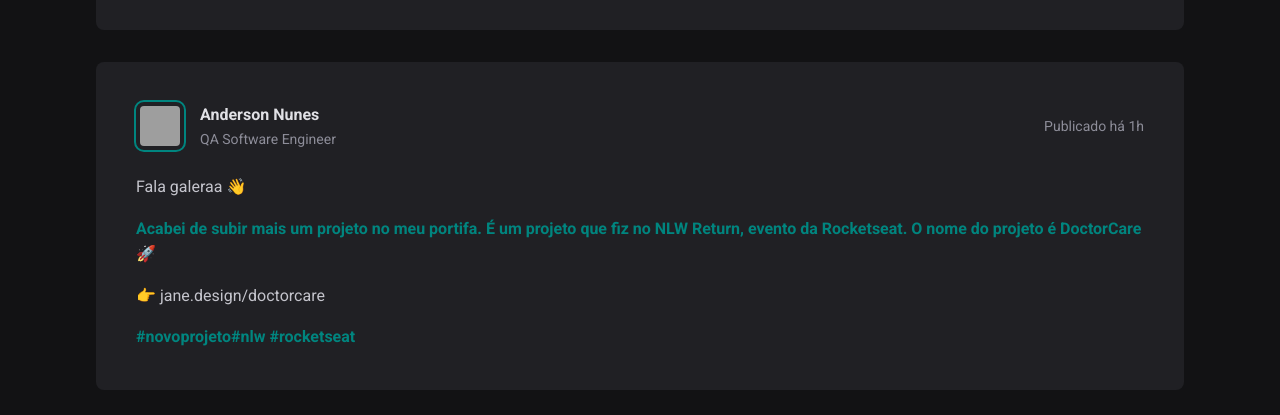
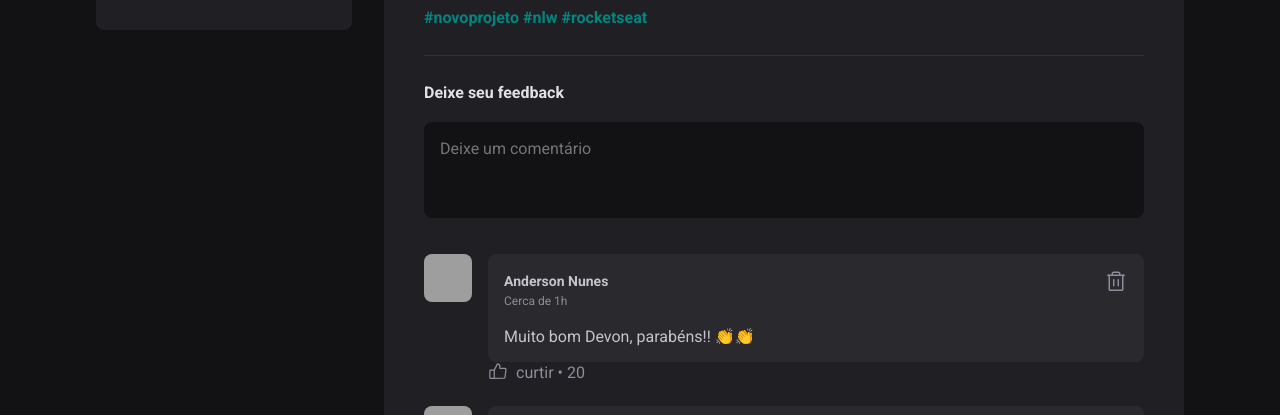
Before and after one commit to andersonanunes/rocketseat, a React (Vite) app in the folder ignite/01-fundamentos-react-js/: page / in a window 1280 px wide. Shown: the part 390-805 px from the top of the page. Built offline with nearby package versions, Linux system fonts and the light colour scheme; grey boxes are pictures that could not be loaded.

Commit message:
feat: add form de posts e lista de comentarios

```diff
--- a/ignite/01-fundamentos-react-js/src/App.jsx
+++ b/ignite/01-fundamentos-react-js/src/App.jsx
@@ -1,8 +1,8 @@
 import styles from './App.module.css';
 import './global.css';
 
+import { Header } from "./components/Header";
 import { Sidebar } from "./components/Sidebar";
-import { Header } from "./components/header";
 import { Post } from "./components/Post"
 
 export function App() {
@@ -12,11 +12,9 @@ export function App() {
       <Header />
       <div className={ styles.wrapper }>
         <Sidebar />
-        <Post />
         <main>
-          <Post
-            author="Anderson Nunes"
-            content="Lorem ipsum dolor, sit amet consectetur adipisicing elit. Quidem expedita a reiciendis sed culpa perspiciatis, optio omnis dolor quia eos neque, recusandae cum, qui praesentium assumenda atque quas dolorem pariatur? " />
+          <Post />
+          <Post />
         </main>
       </div>
     </div>
--- a/ignite/01-fundamentos-react-js/src/App.module.css
+++ b/ignite/01-fundamentos-react-js/src/App.module.css
@@ -4,7 +4,7 @@
     padding: 0 1rem;
 
     display: grid;
-    grid-content-columns: 256px 1fr;
+    grid-template-columns: 256px 1fr;
     gap: 2rem;
     align-items: flex-start;
 }
--- /dev/null
+++ b/ignite/01-fundamentos-react-js/src/components/Comment.jsx
@@ -0,0 +1,31 @@
+import styles from './Comment.module.css';
+import { ThumbsUp, Trash } from 'phosphor-react';
+
+export function Comment() {
+    return(
+        <div className={ styles.comment }>
+            <img className={ styles.avatar } src='https://github.com/andersonanunes.png' />
+            <div className={ styles.commentBox }>
+                <div className={ styles.commentContent }>
+                    <header>
+                        <div className={ styles.authorAndTime }>
+                            <strong>Anderson Nunes</strong>
+                            <time title='23 novembro às 19:15' dateTime='2023-11-23'>Cerca de 1h</time>
+                        </div>
+                        <button title='Excluir Comentário'>
+                            <Trash size={24} />
+                        </button>
+                    </header>
+                    <p>Muito bom Devon, parabéns!! 👏👏</p>
+                </div>
+                <footer>
+                    <button>
+                        <ThumbsUp size={20} />
+                        curtir
+                        <span>20</span>
+                    </button>
+                </footer>
+            </div>
+        </div>
+    )
+}
--- /dev/null
+++ b/ignite/01-fundamentos-react-js/src/components/Comment.module.css
@@ -0,0 +1,84 @@
+.comment {
+    margin-top: 1.5rem;
+    display: flex;
+    gap: 1rem;
+}
+
+.comment > img {
+    width: 3rem;
+    height: 3rem;
+    border-radius: 8px;
+}
+.commentBox {
+    flex: 1;
+}
+
+.commentContent {
+    background: var(--gray700);
+    border-radius: 8px;
+    padding: 1rem;
+}
+
+.commentContent header {
+    display: flex;
+    align-items: flex-start;
+    justify-content: space-between;
+}
+
+.commentContent header button {
+    background: transparent;
+    border: 0;
+    color: var(--gray400);
+    cursor: pointer;
+    line-height: 0;
+    border-radius: 2px;
+}
+
+.commentContent header button:hover {
+    color: var(--red500);
+}
+
+.commentContent p {
+    margin-top: 1rem;
+    color: var(--gray300);
+}
+
+.commentContent footer {
+    margin-top: 1rem;
+}
+
+.commentBox footer button {
+    background: transparent;
+    border: 0;
+    color: var(--gray400);
+    cursor: pointer;
+    display: flex;
+    align-items: center;
+    border-radius: 2px;
+}
+
+.commentBox footer button:hover {
+    color: var(--green300);
+}
+
+.commentBox footer button svg {
+    margin-right: 0.5rem;
+}
+
+.commentBox footer button span::before {
+    content: '\2022';
+    padding: 0 0.25rem;
+}
+
+.authorAndTime strong {
+    display: block;
+    font-size: 0.875rem;
+    line-height: 1.6;
+}
+
+.authorAndTime time {
+    display: block;
+    font-size: 0.75rem;
+    line-height: 1.6;
+    color: var(--gray400);
+}
--- a/ignite/01-fundamentos-react-js/src/components/Post.jsx
+++ b/ignite/01-fundamentos-react-js/src/components/Post.jsx
@@ -1,3 +1,4 @@
+import { Comment } from './Comment';
 import styles from './Post.module.css';
 
 export function Post(props) {
@@ -18,10 +19,22 @@ export function Post(props) {
                 <p><a href=''>Acabei de subir mais um projeto no meu portifa. É um projeto que fiz no NLW Return, evento da Rocketseat. O nome do projeto é DoctorCare 🚀</a></p>
                 <p>👉{' '} jane.design/doctorcare</p>
                 <p>
-                    <a href='#'>#novoprojeto</a>
-                    <a href='#'>#nlw </a>
-                    <a href='#'>#rocketseat</a>
+                    <a href='#'>#novoprojeto{' '}</a>
+                    <a href='#'>#nlw {' '}</a>
+                    <a href='#'>#rocketseat {' '}</a>
                 </p>
+            </div>
+            <form className={ styles.commentForm }>
+                <strong>Deixe seu feedback</strong>
+                <textarea placeholder='Deixe um comentário'></textarea>
+                <footer>
+                    <button type='submit'>Comentar</button>
+                </footer>
+            </form>
+            <div className={ styles.commentList }>
+                <Comment />
+                <Comment />
+                <Comment />
             </div>
         </article>
     );
--- a/ignite/01-fundamentos-react-js/src/components/Post.module.css
+++ b/ignite/01-fundamentos-react-js/src/components/Post.module.css
@@ -66,3 +66,59 @@
     outline: 2px solid var(--green500);
     border-box: initial;
 }
+
+.commentForm {
+    width: 100%;
+    margin-top: 1.5rem;
+    padding-top: 1.5rem;
+    border-top: 1px solid var(--gray600);
+}
+
+.commentForm > strong {
+    line-height: 1.6;
+    color: var(--gray100);
+}
+
+.commentForm textArea {
+    width: 100%;
+    background: var(--gray900);
+    border: 0;
+    resize: none;
+    height: 6rem;
+    padding: 1rem;
+    border-radius: 8px;
+    color: var(--gray100);
+    line-height: 1.4;
+    margin-top: 1rem;
+}
+
+.commentForm footer {
+    visibility: hidden;
+    max-height: 0;
+}
+
+.commentForm:focus-within footer {
+    visibility: visible;
+    max-height: none;
+}
+
+.commentForm button[type=submit] {
+    padding: 1rem 1.5rem;
+    margin-top: 1rem;
+    border-radius: 8px;
+    border: 0;
+    background: var(--green500);
+    color: var(--white);
+    font-weight: bold;
+    cursor: pointer;
+
+    transition: background-color 0.1s;
+}
+
+.commentForm button[type=submit]:hover {
+    background: var(--green300);
+}
+
+.commentList {
+    margin-top: 2rem;
+}
--- a/ignite/01-fundamentos-react-js/src/global.css
+++ b/ignite/01-fundamentos-react-js/src/global.css
@@ -10,6 +10,13 @@
 
     --green300: #00b37e;
     --green500: #00857f;
+
+    --red500: #f75a68;
+}
+
+:focus {
+    outline: transparent;
+    box-shadow: 0 0 0 2px var(--green500);
 }
 
 * {
```
Also changed, not shown: ignite/01-fundamentos-react-js/notas.txt.
